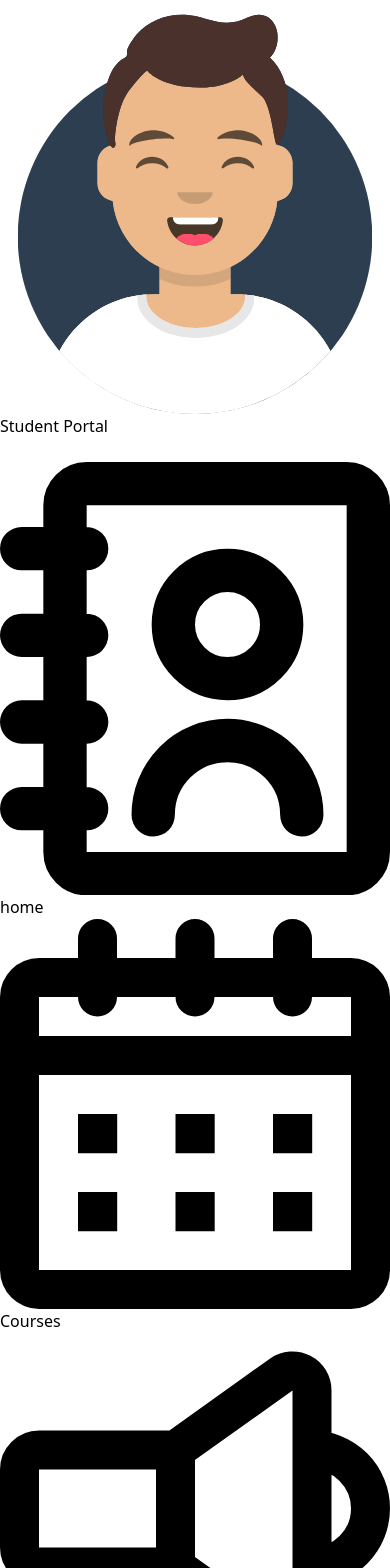
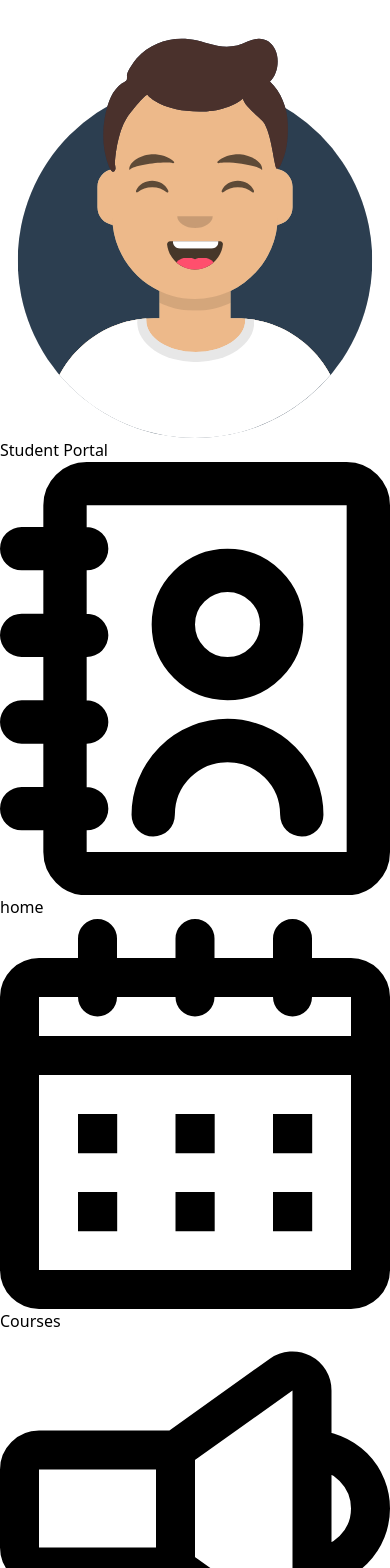
Before and after one commit to Eslam-Mohamed-G/student-portal, a React (Vite) app: page / in a window 390 px wide. Shown: the top 1568 px of the page. Built offline with nearby package versions, Linux system fonts and the light colour scheme.

Commit message:
make SideBar responsive

```diff
--- a/src/Components/1_sidebar/SideBar.jsx
+++ b/src/Components/1_sidebar/SideBar.jsx
@@ -8,45 +8,48 @@ export default function SideBar() {
         setIsOpen(!isOpen);
     };
     return (
-        <div className={`${isOpen ? "w-64" : "w-0"} md:w-64 bg-[#925FE2] md:rounded-3xl p-10 text-[#c6bbd9] flex flex-col items-center gap-5 min-h-[90vh] capitalize transition-all duration-300 overflow-hidden`}>
-            <div className='flex flex-col gap-4 justify-between items-center'>
-                <div className='w-32 h-32'>
-                    <img src={avatar} alt="avatar" className='w-full' />
-                </div>
-                <h2 className='text-xl font-bold'> Student Portal</h2>
+        <div className={`bg-[#925FE2] text-[#c6bbd9] flex flex-col items-center gap-5 min-h-screen md:min-h-[90vh] md:rounded-3xl capitalize relative`}>
             {/* responsive button */}
-                <button onClick={handleMenu} className='block md:hidden'>
+            <button onClick={handleMenu} className='block md:hidden absolute top-4'>
                 {isOpen ?
                     <svg class="w-6 h-6 text-gray-800 dark:text-white" aria-hidden="true" xmlns="http://www.w3.org/2000/svg" fill="none" viewBox="0 0 14 14">
                         <path stroke="currentColor" stroke-linecap="round" stroke-linejoin="round" stroke-width="2" d="m1 1 6 6m0 0 6 6M7 7l6-6M7 7l-6 6" />
                     </svg>
 
                     :
-                        <svg class="w-6 h-6 text-gray-800 dark:text-white" aria-hidden="true" xmlns="http://www.w3.org/2000/svg" fill="currentColor" viewBox="0 0 17 14">
-                            <path d="M16 2H1a1 1 0 0 1 0-2h15a1 1 0 1 1 0 2Zm0 6H1a1 1 0 0 1 0-2h15a1 1 0 1 1 0 2Zm0 6H1a1 1 0 0 1 0-2h15a1 1 0 0 1 0 2Z" />
+                    <svg class="w-6 h-6 text-gray-800 dark:text-white" aria-hidden="true" fill="currentColor" viewBox="0 0 17 17" xmlns="http://www.w3.org/2000/svg">
+                        <path clip-rule="evenodd" fill-rule="evenodd" d="M2 4.75A.75.75 0 012.75 4h14.5a.75.75 0 010 1.5H2.75A.75.75 0 012 4.75zm0 10.5a.75.75 0 01.75-.75h7.5a.75.75 0 010 1.5h-7.5a.75.75 0 01-.75-.75zM2 10a.75.75 0 01.75-.75h14.5a.75.75 0 010 1.5H2.75A.75.75 0 012 10z"></path>
                     </svg>
                 }
+            </button>
 
-                </button>
+            <div className={`${isOpen ? "w-64 px-10" : "w-12"} md:w-64 pt-14 transition-all duration-300 overflow-hidden`}>
+                {/* avatar */}
+                <div className='flex flex-col gap-4 justify-between items-center  w-full'>
+                    <div className={`md:w-32 md:h-32 ${isOpen ? "w-32 h-32": "w-12 h-12"} transition-all duration-300`}>
+                        <img src={avatar} alt="avatar" className='w-full' />
+                    </div>
+                    <h2 className={`text-xl font-bold md:block ${isOpen ? "block" : "hidden"}`}>Student Portal</h2>
                 </div>
 
-            <nav className='mt-4 w-full'>
-                <ul className='w-full text-center transition-all duration-300'>
+                {/* menu */}
+                <nav className='mt-4 flex-1'>
+                    <ul className=' text-center transition-all duration-300'>
                         <li className='hover:text-white transition-all duration-200'>
                             <NavLink className={`flex gap-3 items-center p-4 hover:bg-[#C0A3EE] cursor-pointer rounded-3xl transition-all duration-200`}>
                                 <svg class="w-6 h-6 text-gray-800 dark:text-white" aria-hidden="true" xmlns="http://www.w3.org/2000/svg" fill="none" viewBox="0 0 18 20">
                                     <path stroke="currentColor" stroke-linecap="round" stroke-linejoin="round" stroke-width="2" d="M4 4H1m3 4H1m3 4H1m3 4H1m6.071.286a3.429 3.429 0 1 1 6.858 0M4 1h12a1 1 0 0 1 1 1v16a1 1 0 0 1-1 1H4a1 1 0 0 1-1-1V2a1 1 0 0 1 1-1Zm9 6.5a2.5 2.5 0 1 1-5 0 2.5 2.5 0 0 1 5 0Z" />
                                 </svg>
-                            <span>home</span>
+                                <span className={`md:block ${isOpen ? "block" : "hidden"}`}>home</span>
                             </NavLink>
                         </li>
 
                         <li className='hover:text-white transition-all duration-200'>
                             <NavLink className={`flex gap-3 items-center p-4 hover:bg-[#C0A3EE] cursor-pointer rounded-3xl transition-all duration-200`}>
-                            <svg class="w-6 h-6 text-gray-800 dark:text-white" aria-hidden="true" xmlns="http://www.w3.org/2000/svg" fill="none" viewBox="0 0 20 20">
+                                <svg class="w-6 h-6 text-gray-800 dark:text-white block" aria-hidden="true" xmlns="http://www.w3.org/2000/svg" fill="none" viewBox="0 0 20 20">
                                     <path fill="currentColor" d="M6 1a1 1 0 0 0-2 0h2ZM4 4a1 1 0 0 0 2 0H4Zm7-3a1 1 0 1 0-2 0h2ZM9 4a1 1 0 1 0 2 0H9Zm7-3a1 1 0 1 0-2 0h2Zm-2 3a1 1 0 1 0 2 0h-2ZM1 6a1 1 0 0 0 0 2V6Zm18 2a1 1 0 1 0 0-2v2ZM5 11v-1H4v1h1Zm0 .01H4v1h1v-1Zm.01 0v1h1v-1h-1Zm0-.01h1v-1h-1v1ZM10 11v-1H9v1h1Zm0 .01H9v1h1v-1Zm.01 0v1h1v-1h-1Zm0-.01h1v-1h-1v1ZM10 15v-1H9v1h1Zm0 .01H9v1h1v-1Zm.01 0v1h1v-1h-1Zm0-.01h1v-1h-1v1ZM15 15v-1h-1v1h1Zm0 .01h-1v1h1v-1Zm.01 0v1h1v-1h-1Zm0-.01h1v-1h-1v1ZM15 11v-1h-1v1h1Zm0 .01h-1v1h1v-1Zm.01 0v1h1v-1h-1Zm0-.01h1v-1h-1v1ZM5 15v-1H4v1h1Zm0 .01H4v1h1v-1Zm.01 0v1h1v-1h-1Zm0-.01h1v-1h-1v1ZM2 4h16V2H2v2Zm16 0h2a2 2 0 0 0-2-2v2Zm0 0v14h2V4h-2Zm0 14v2a2 2 0 0 0 2-2h-2Zm0 0H2v2h16v-2ZM2 18H0a2 2 0 0 0 2 2v-2Zm0 0V4H0v14h2ZM2 4V2a2 2 0 0 0-2 2h2Zm2-3v3h2V1H4Zm5 0v3h2V1H9Zm5 0v3h2V1h-2ZM1 8h18V6H1v2Zm3 3v.01h2V11H4Zm1 1.01h.01v-2H5v2Zm1.01-1V11h-2v.01h2Zm-1-1.01H5v2h.01v-2ZM9 11v.01h2V11H9Zm1 1.01h.01v-2H10v2Zm1.01-1V11h-2v.01h2Zm-1-1.01H10v2h.01v-2ZM9 15v.01h2V15H9Zm1 1.01h.01v-2H10v2Zm1.01-1V15h-2v.01h2Zm-1-1.01H10v2h.01v-2ZM14 15v.01h2V15h-2Zm1 1.01h.01v-2H15v2Zm1.01-1V15h-2v.01h2Zm-1-1.01H15v2h.01v-2ZM14 11v.01h2V11h-2Zm1 1.01h.01v-2H15v2Zm1.01-1V11h-2v.01h2Zm-1-1.01H15v2h.01v-2ZM4 15v.01h2V15H4Zm1 1.01h.01v-2H5v2Zm1.01-1V15h-2v.01h2Zm-1-1.01H5v2h.01v-2Z" />
                                 </svg>
-                            <span>Courses</span>
+                                <span className={`md:block ${isOpen ? "block" : "hidden"}`}>Courses</span>
                             </NavLink>
                         </li>
                         <li className='hover:text-white transition-all duration-200'>
@@ -54,11 +57,13 @@ export default function SideBar() {
                                 <svg class="w-6 h-6 text-gray-800 dark:text-white" aria-hidden="true" xmlns="http://www.w3.org/2000/svg" fill="none" viewBox="0 0 20 19">
                                     <path stroke="currentColor" stroke-linecap="round" stroke-linejoin="round" stroke-width="2" d="m9 12 5.419 3.871A1 1 0 0 0 16 15.057V2.943a1 1 0 0 0-1.581-.814L9 6m0 6V6m0 6H2a1 1 0 0 1-1-1V7a1 1 0 0 1 1-1h7m-5 6h3v5a1 1 0 0 1-1 1H5a1 1 0 0 1-1-1v-5Zm15-3a3 3 0 0 1-3 3V6a3 3 0 0 1 3 3Z" />
                                 </svg>
-                            <span>Results </span>
+                                <span className={`md:block ${isOpen ? "block" : "hidden"}`}>Results </span>
                             </NavLink>
                         </li>
                     </ul>
                 </nav>
+            </div>
+
 
         </div>
     )
```
Lines whose indentation alone changed are shown as unchanged.
